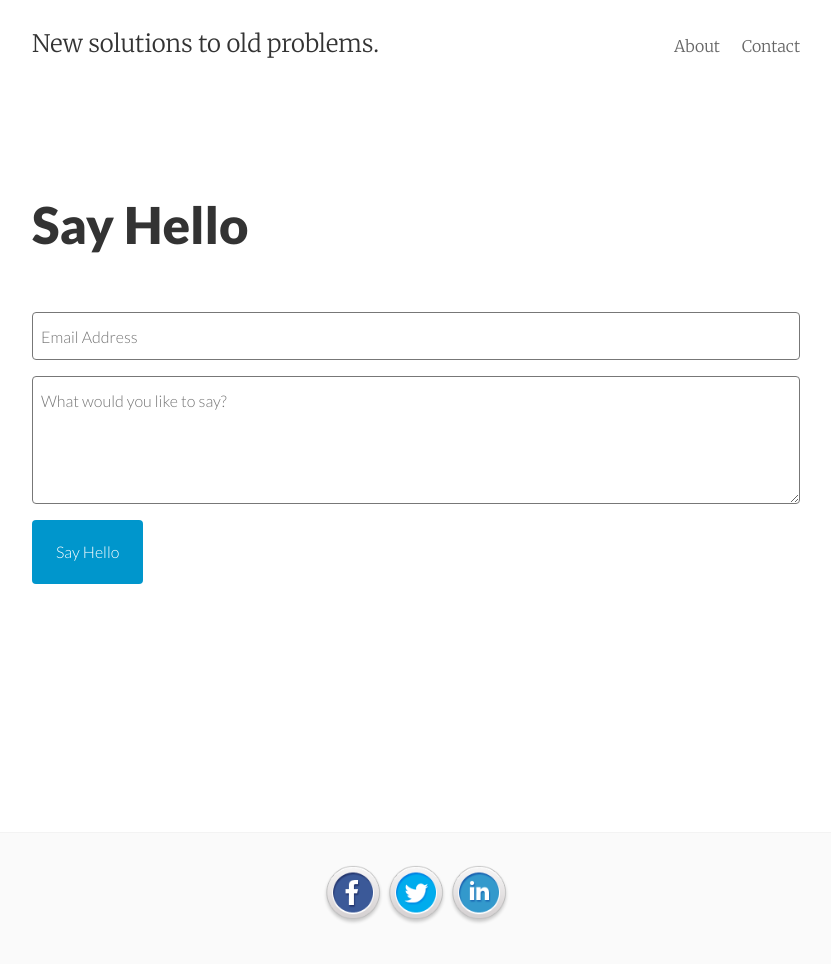
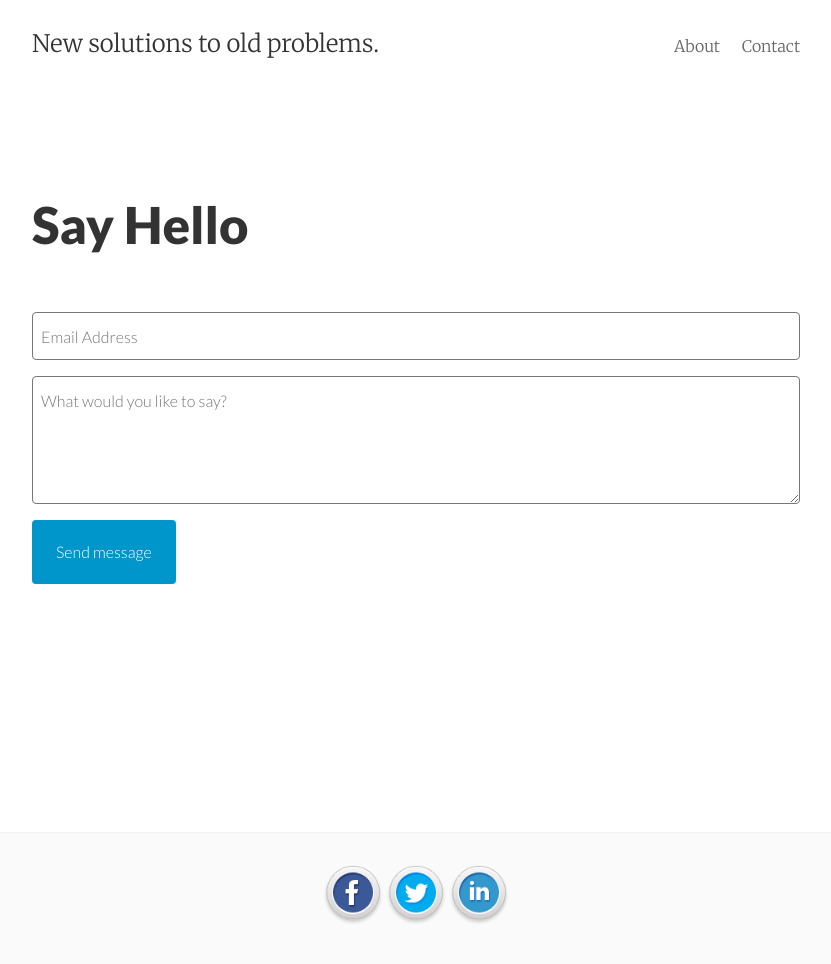
Before and after one commit to ivanomanca/ivanomanca.github.io, a Jekyll site: the page built from contact.html, in a window 1280 px wide. Shown: the whole page, without its empty margins (224-1055 px from the left). Built offline with Jekyll 4.4.1, drawn with Linux system fonts in a browser that asks for light colours.

Commit message:
Send message button created.

```diff
--- a/contact.html
+++ b/contact.html
@@ -8,6 +8,6 @@ permalink: /contact/
   <form action="https://forms.brace.io/ivano.manca@gmail.com" method="POST" class="form-stacked form-light">
     <input type="text" name="email" class="input mobile-block" placeholder="Email Address">
     <textarea type="text" name="content" class="input mobile-block" rows="5" placeholder="What would you like to say?"></textarea>
-    <input type="submit" class="button button-blue button-big mobile-block" value="Say Hello">
+    <input type="submit" class="button button-blue button-big mobile-block" value="Send message">
   </form>
 </div>
```
